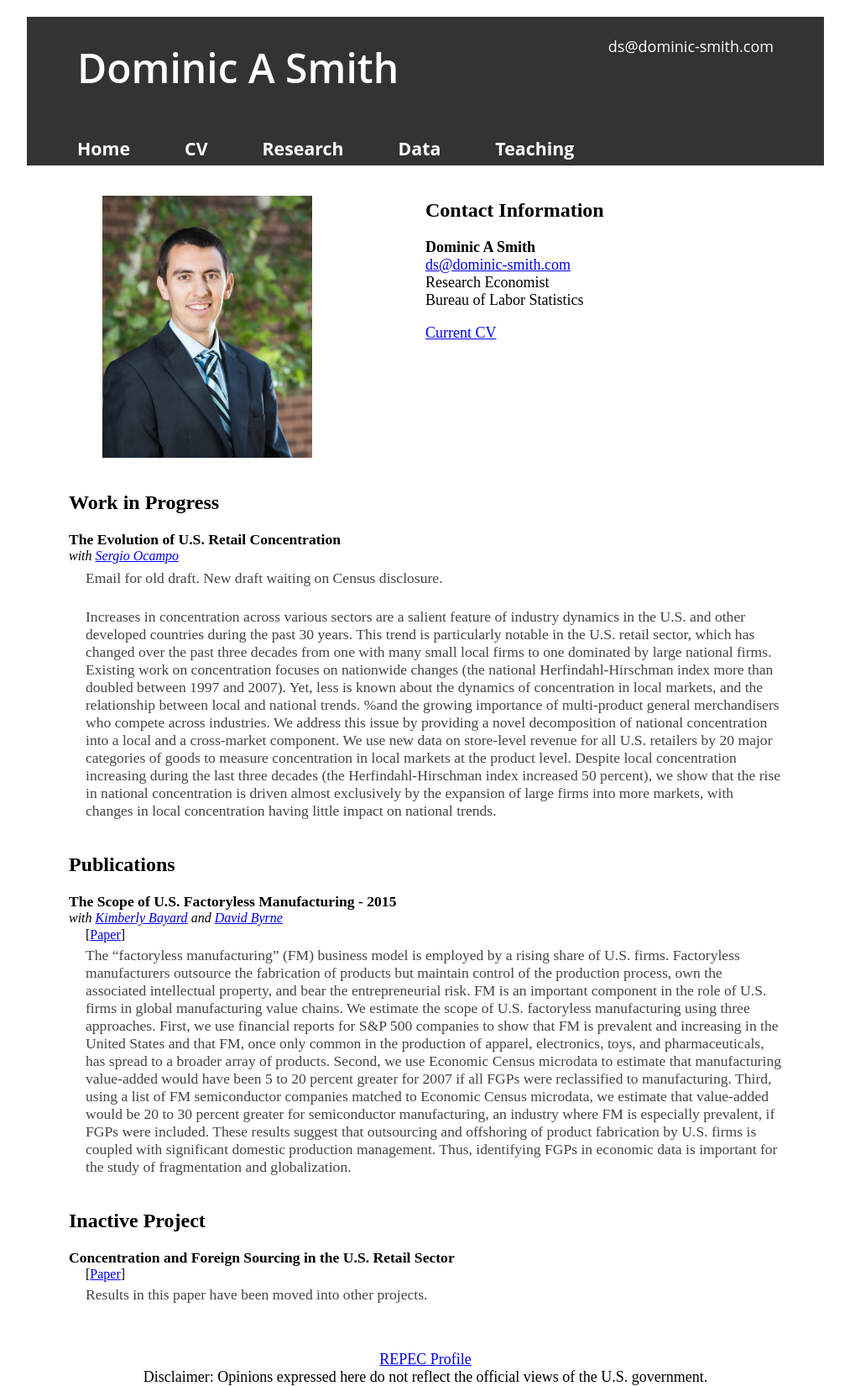
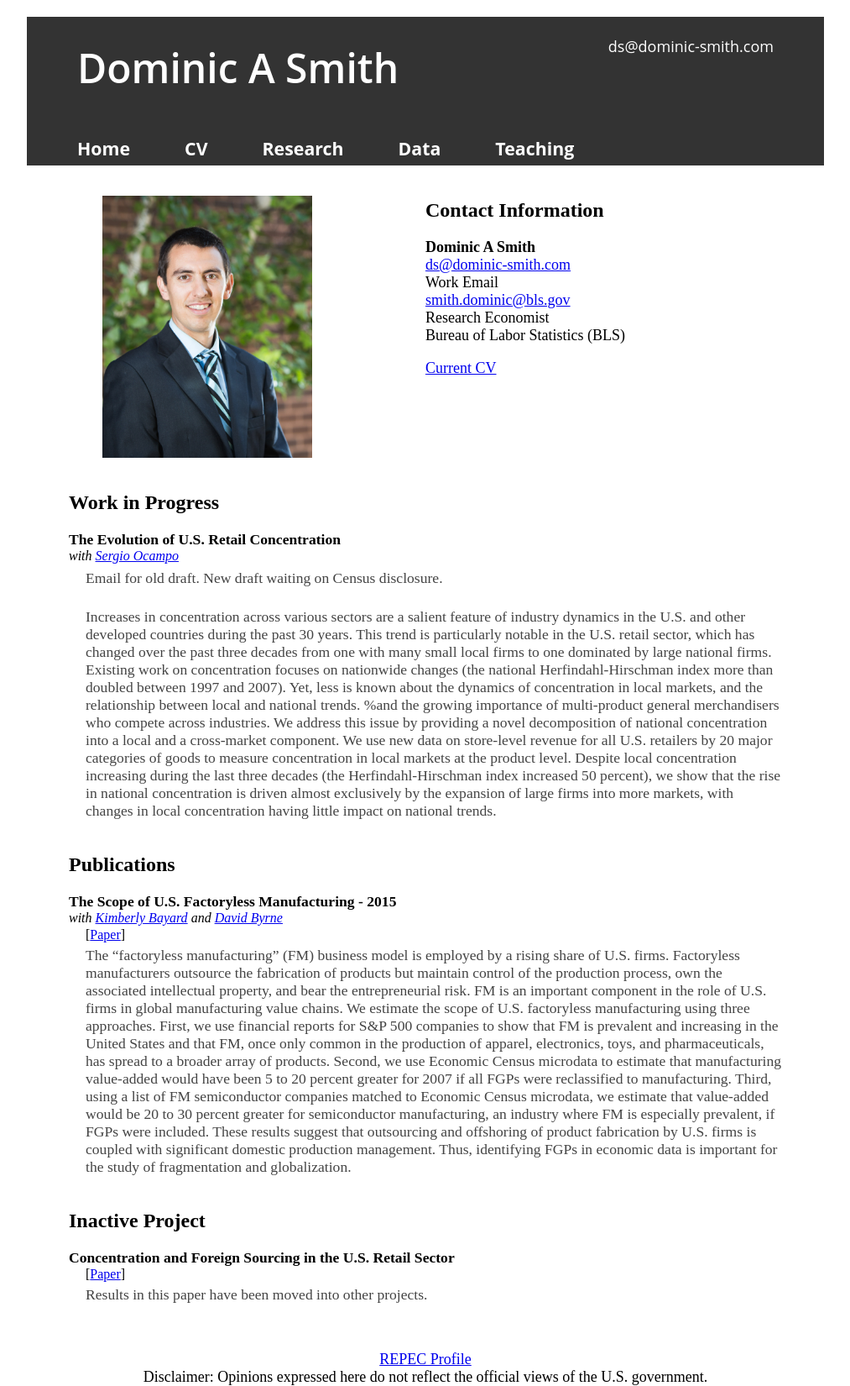
Before and after one commit to dominic-smith/dominic-smith.github.io, a Jekyll site: the page built from index.md, in a window 1280 px wide. Shown: the whole page at 84% size, without its empty margins (133-1146 px from the left). Built offline with Jekyll 4.4.1, drawn with Linux system fonts in a browser that asks for light colours.

Commit message:
Update index.md

```diff
--- a/index.md
+++ b/index.md
@@ -18,8 +18,10 @@ layout: default
                 <p>
                     <strong>Dominic A Smith</strong><br/>
                     <a href="mailto:ds@dominic-smith.com">ds@dominic-smith.com</a><br/>
+                    Work Email<br />
+                    <a href="mailto:smith.dominic@bls.gov">smith.dominic@bls.gov</a><br/>
                     Research Economist<br/>
-                    Bureau of Labor Statistics
+                    Bureau of Labor Statistics (BLS)
                 </p>
 
 
```
